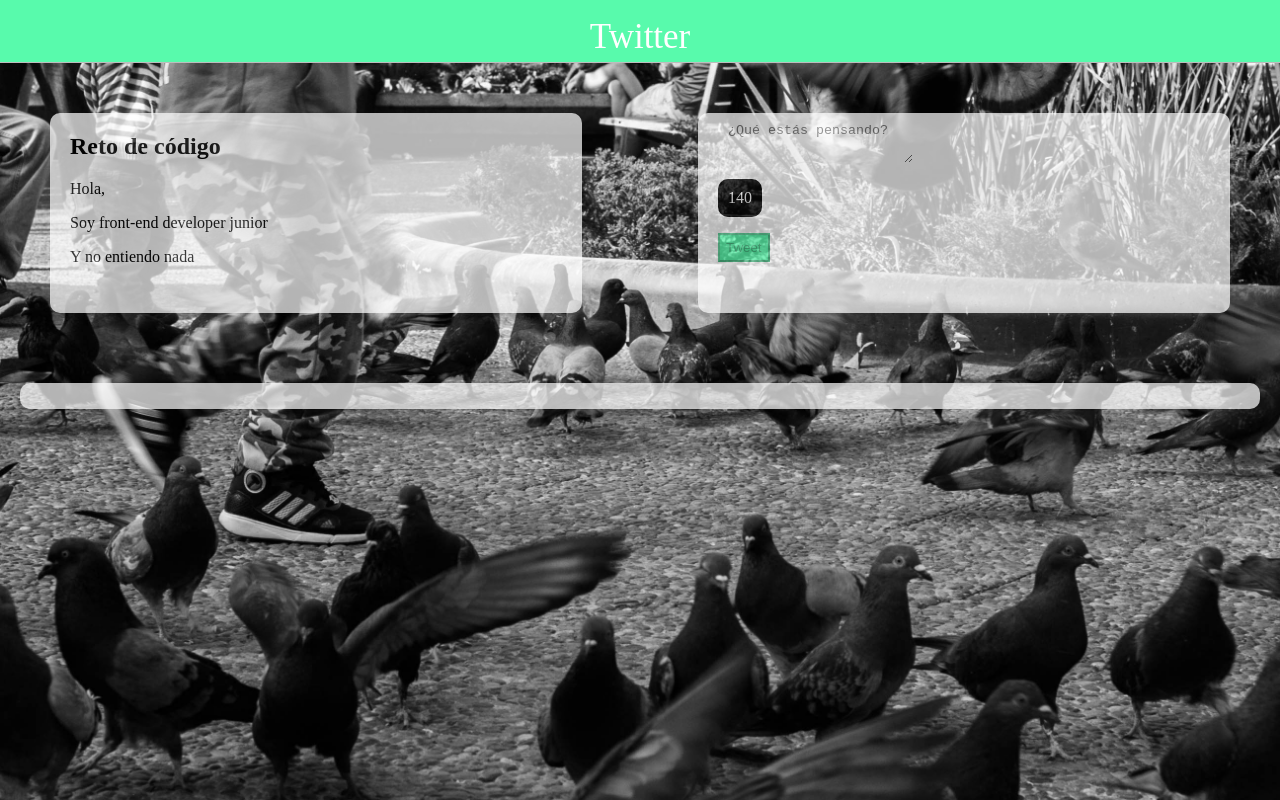
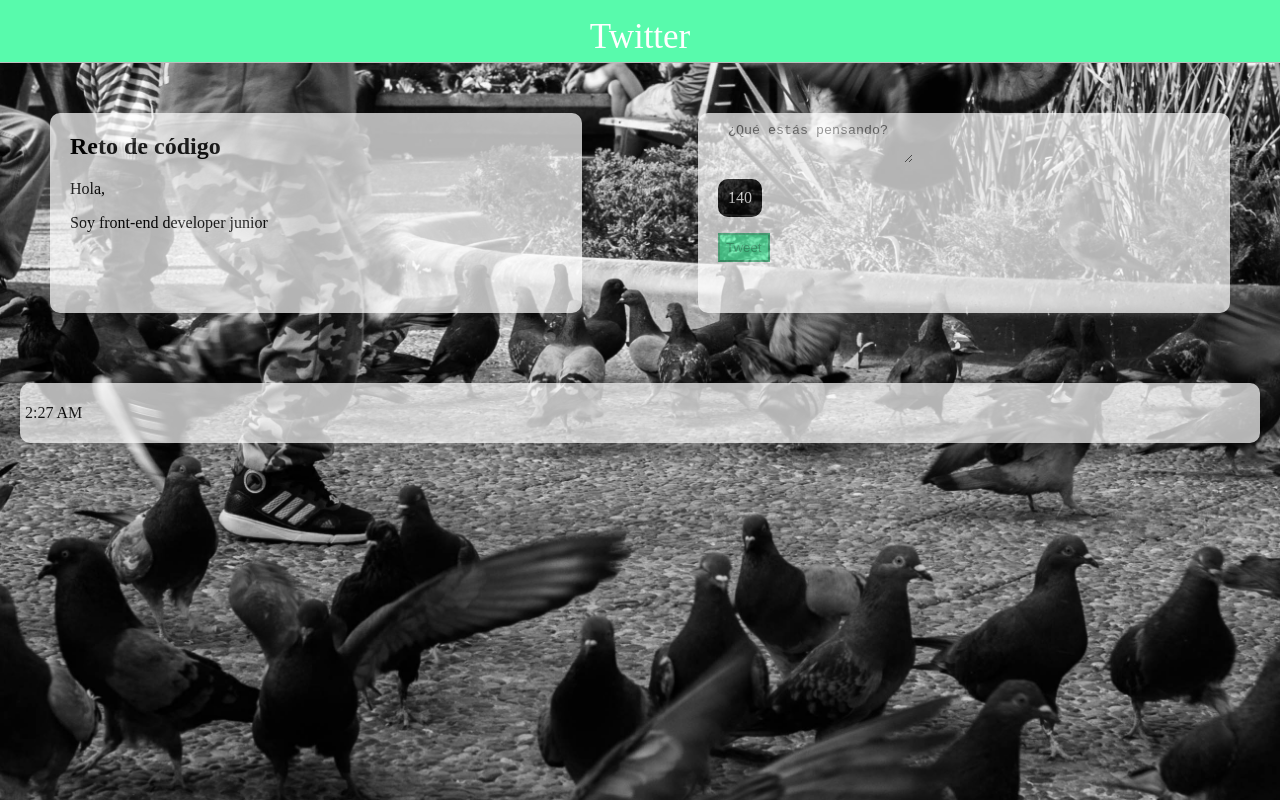
Before and after one commit to ValeOlivares/Twitter, a website: page index.html in a window 1280 px wide. Both pictures are taken after a click on the button "Tweet". Drawn offline with nearby package versions, Linux system fonts and the light colour scheme.

Commit message:
agregando hora

```diff
--- a/assets/js/app.js
+++ b/assets/js/app.js
@@ -1,37 +1,41 @@
-//funcion para añadir comentario
-function add(){
-  var texto = document.getElementById("comentario");
-  var botton = document.getElementById ("boton");
-  var nuevoTexto = texto.value; //rescatando el valor
-  document.getElementById("comentario").value=""; // borrar comentario después de hacer click
-//crear nuevos elementos
-  var nContenedor = document.createElement("div");
-  var nCaja= document.getElementById("caja3");
-  var parrafo = document.createElement("p");
+// funcion para añadir comentario
+function add() {
+  var texto = document.getElementById('comentario');
+  var botton = document.getElementById('boton');
+  var nuevoTexto = texto.value; // rescatando el valor
+  var hora = moment().format('LT');
+  document.getElementById('comentario').value = ''; // borrar comentario después de hacer click
+  // crear nuevos elementos
+  var nContenedor = document.createElement('div');
+  var nCaja = document.getElementById('caja3');
+  var parrafo = document.createElement('p');
+  var parrafo2 = document.createElement('p');
   var nodoText = document.createTextNode(nuevoTexto);
-  //agregar elementos ya creados
+  var nodoHour = document.createTextNode(hora);
+  // agregar elementos ya creados
   parrafo.appendChild(nodoText);
+  parrafo2.appendChild(nodoHour);
   nContenedor.appendChild(parrafo);
+  nContenedor.appendChild(parrafo2);
   nCaja.appendChild(nContenedor);
-  //deshabilitar y cambiar boton(aun no funciona)
+  // deshabilitar y cambiar boton(aun no funciona)
   if (nuevoTexto.length >= 1 || nuevoTexto.length >= 140) {
     boton.disabled = false;
-}else {
+  } else {
     boton.disabled = true;
+  }
 }
 
-}
-
-//hacer contador
+// hacer contador
 function contar() {
-  var max = "140"; //var max para
-  var cadena = document.getElementById("comentario").value; // rescatar texto ingresado por el usuario
+  var max = '140'; // var max para
+  var cadena = document.getElementById('comentario').value; // rescatar texto ingresado por el usuario
   var longitud = cadena.length; // largo del texto rescatado desde comentario
-  contador.innerHTML= max - longitud; // innerHTML modifica el HTML, modificamos 140 por el valor de esta resta
-  //cambiar color de contador (funciona mas o menos xD)
+  contador.innerHTML = max - longitud; // innerHTML modifica el HTML, modificamos 140 por el valor de esta resta
+  // cambiar color de contador (funciona mas o menos xD)
   if (longitud >= 120) {
-    document.getElementById("contador").style.backgroundColor= "purple";
-  }else if (longitud >= 130) {
-    document.getElementById("contador").style.backgroundColor= "red";
+    document.getElementById('contador').style.backgroundColor = 'purple';
+  } else if (longitud >= 130) {
+    document.getElementById('contador').style.backgroundColor = 'red';
   }
 }
--- a/index.html
+++ b/index.html
@@ -8,12 +8,10 @@
   <body>
     <header> Twitter</header>
     <section class="contenedor">
-
       <div class="caja1">
         <h2>Reto de código</h2>
         <p>Hola,</p>
         <p>Soy front-end developer junior</p>
-          <p>Y no entiendo nada</p>
       </div>
       <div class="caja2">
         <textarea class="txt" id="comentario" placeholder="¿Qué estás pensando?" onKeyDown="contar()" onKeyUp="contar()" ></textarea>
@@ -22,14 +20,9 @@
       </div>
     </section>
     <section id="newComment">
-      <div id="caja3">
-
-      </div>
-
+      <div id="caja3"></div>
     </section>
-
-    <script type="text/javascript" src="assets/js/app.js">
-
-    </script>
+    <script src="node_modules/moment/min/moment.min.js"></script>
+    <script type="text/javascript" src="assets/js/app.js"></script>
   </body>
 </html>
```
Also changed, not shown: package.json (added, +26 -0 lines), 2 other files. Lines whose indentation alone changed are shown as unchanged.
